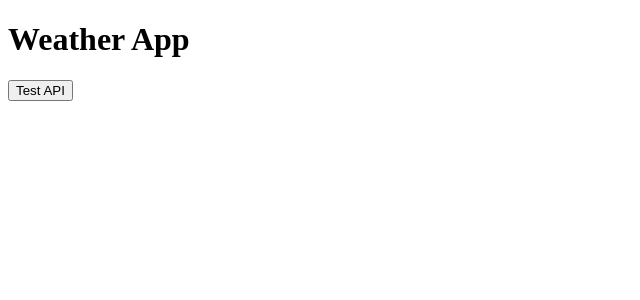
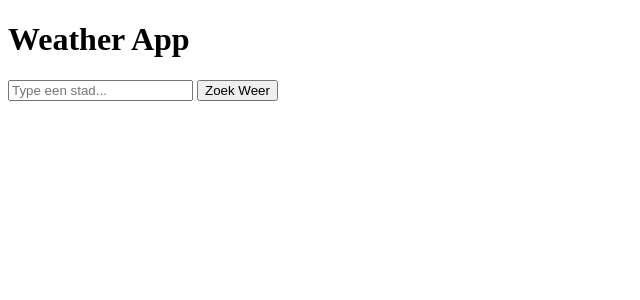
Before and after one commit to Ties7/weather-app, a SvelteKit app: page / in a window 1280 px wide. Shown: the top 300 px of the page, without its empty margins (0-640 px from the left). Built offline with nearby package versions, Linux system fonts and the light colour scheme; no server answers.

Commit message:
feat: stad in api call #2

```diff
--- a/src/routes/+page.svelte
+++ b/src/routes/+page.svelte
@@ -1,10 +1,17 @@
 <script>
   const apiKey = import.meta.env.PUBLIC_WEATHER_API_KEY;
 
+  let city = '';
   let weatherData = null;
 
-  async function testAPI() {
-    const url = `https://api.openweathermap.org/data/2.5/weather?q=Amsterdam&appid=${apiKey}&units=metric`;
+  async function searchWeather() {
+    // Check of er iets is ingevuld
+    if (city === '') {
+      alert('Typ eerst een stad!');
+      return;
+    }
+
+    const url = `https://api.openweathermap.org/data/2.5/weather?q=${city}&appid=${apiKey}&units=metric`;
 
     const response = await fetch(url);
     const data = await response.json();
@@ -16,8 +23,14 @@
 
 <h1>Weather App</h1>
 
-<button on:click={testAPI}>
-  Test API
+<input
+  type="text"
+  bind:value={city}
+  placeholder="Type een stad..."
+/>
+
+<button on:click={searchWeather}>
+  Zoek Weer
 </button>
 
 {#if weatherData}
```
